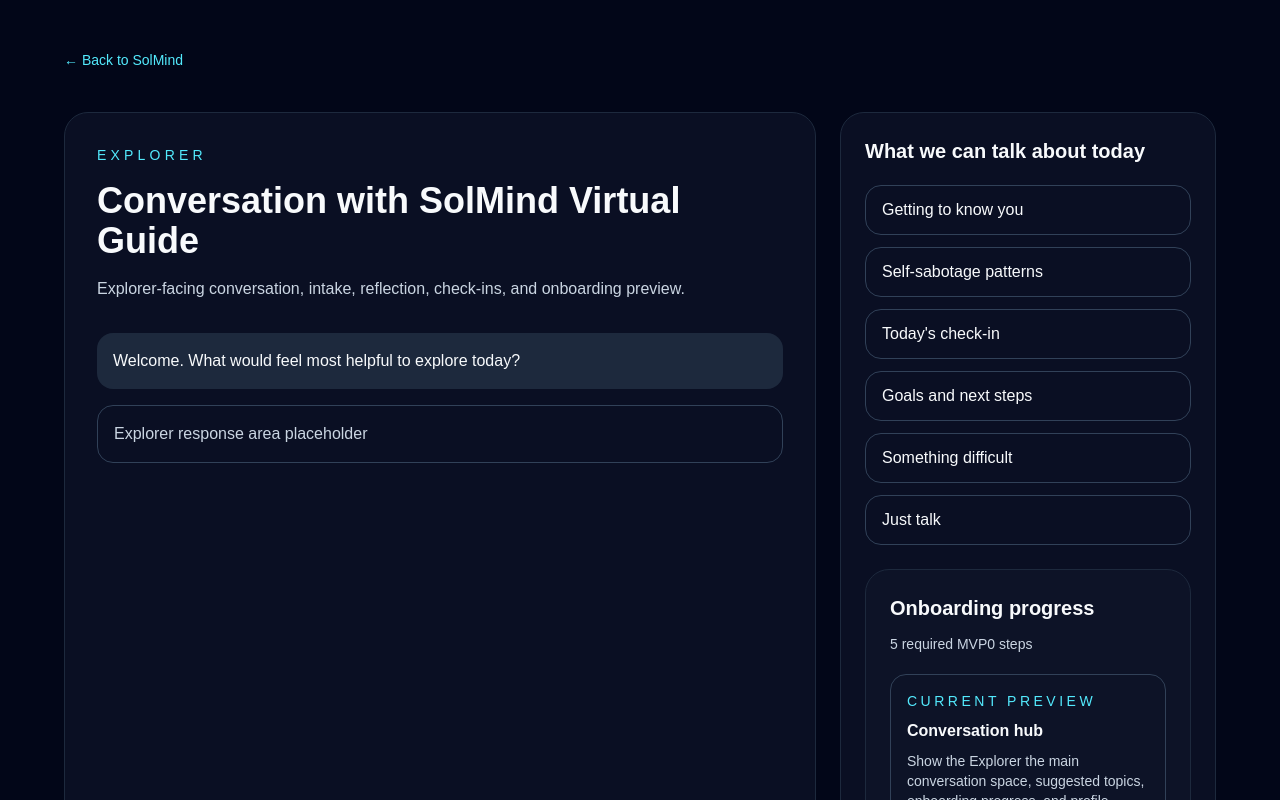
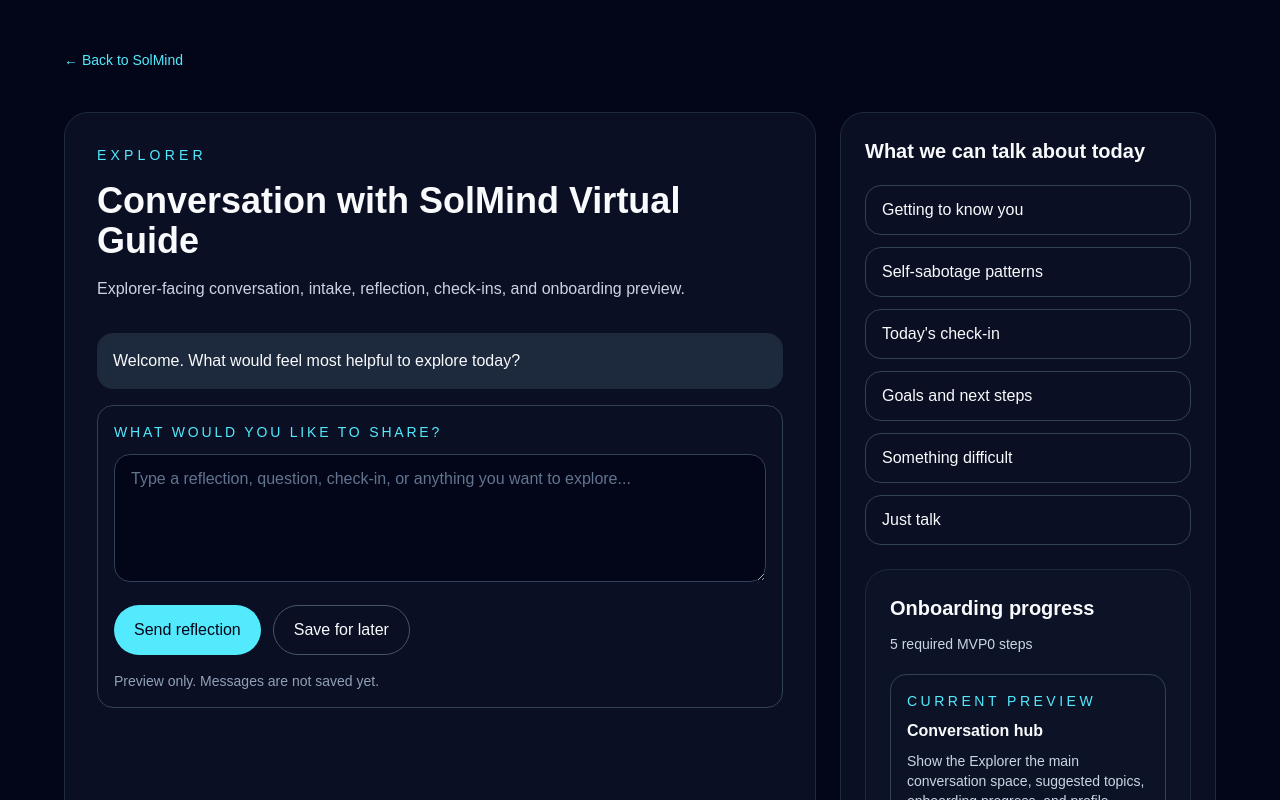
Before and after one commit to SolMindLLC/solmind-app, a Next.js app: page /explorer in a window 1280 px wide. Shown: the top 800 px of the page. Built offline with nearby package versions, Linux system fonts and the light colour scheme.

Commit message:
Add Explorer response composer shell

```diff
--- a/src/app/explorer/page.tsx
+++ b/src/app/explorer/page.tsx
@@ -1,6 +1,7 @@
 import { ExplorerTopicList } from "@/components/solmind/ExplorerTopicList";
 import { OnboardingProgressCard } from "@/components/solmind/OnboardingProgressCard";
 import { MiniProfileCard } from "@/components/solmind/MiniProfileCard";
+import { ExplorerResponseComposer } from "@/components/solmind/ExplorerResponseComposer";
 import { BackLink } from "@/components/solmind/BackLink";
 import { PageShell } from "@/components/solmind/PageShell";
 import { Panel } from "@/components/solmind/Panel";
@@ -29,9 +30,8 @@
               Welcome. What would feel most helpful to explore today?
             </div>
 
-            <div className="rounded-2xl border border-slate-700 p-4 text-slate-300">
-              Explorer response area placeholder
-            </div>
+            <ExplorerResponseComposer />
+
           </div>
         </Panel>
 
--- /dev/null
+++ b/src/components/solmind/ExplorerResponseComposer.tsx
@@ -0,0 +1,32 @@
+export function ExplorerResponseComposer() {
+  return (
+    <section className="mt-4 rounded-2xl border border-slate-700 p-4">
+      <label
+        htmlFor="explorer-response"
+        className="block text-sm uppercase tracking-[0.2em] text-cyan-300"
+      >
+        What would you like to share?
+      </label>
+
+      <textarea
+        id="explorer-response"
+        className="mt-3 min-h-32 w-full resize-y rounded-2xl border border-slate-700 bg-slate-950 px-4 py-3 text-slate-50 placeholder:text-slate-500"
+        placeholder="Type a reflection, question, check-in, or anything you want to explore..."
+      />
+
+      <div className="mt-4 flex flex-wrap gap-3">
+        <button className="rounded-full bg-cyan-300 px-5 py-3 font-medium text-slate-950">
+          Send reflection
+        </button>
+
+        <button className="rounded-full border border-slate-600 px-5 py-3 font-medium text-slate-50">
+          Save for later
+        </button>
+      </div>
+
+      <p className="mt-4 text-sm text-slate-400">
+        Preview only. Messages are not saved yet.
+      </p>
+    </section>
+  );
+}
```
